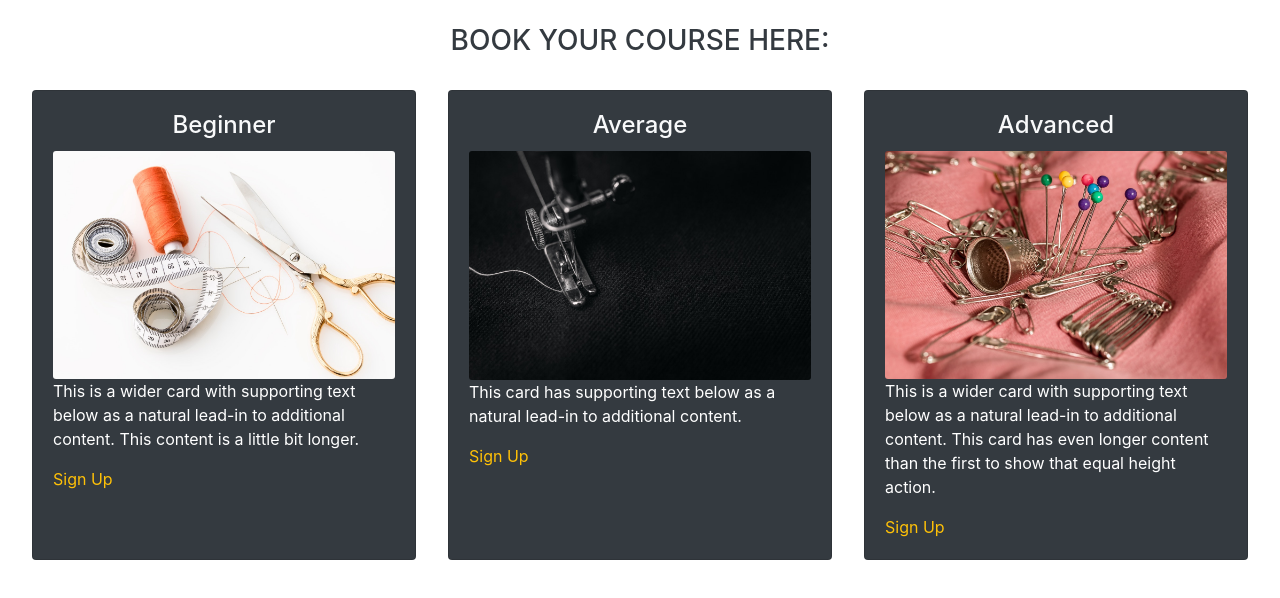
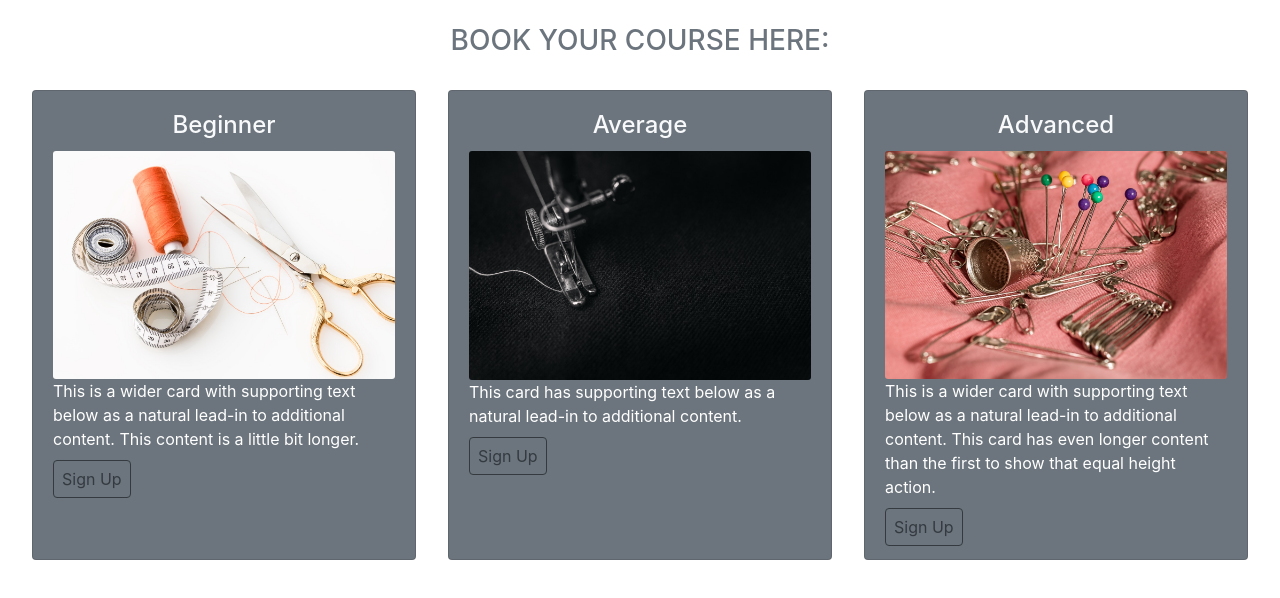
Before and after one commit to 2dearsue/react-shop-sue, a React (Create React App) app: page / in a window 1280 px wide. Shown: the top 598 px of the page. Built offline with nearby package versions, Linux system fonts and the light colour scheme.

Commit message:
change of colors

```diff
--- a/src/components/Welcome.js
+++ b/src/components/Welcome.js
@@ -9,30 +9,30 @@ export default class Welcome extends Component {
       <>
         <div className="Jumbotron">
 
-        <h3 className="display-5 text-center text-dark mt-4 text-uppercase">Book your course here:</h3>
+        <h3 className="display-5 text-center text-secondary mt-4 text-uppercase">Book your course here:</h3>
           <div className="card-deck m-3">
-            <div className="card text-white bg-dark m-3 d-inline-block">
+            <div className="card text-white bg-secondary m-3 d-inline-block">
               <div className="card-body">
                 <h4 className="card-title text-center text-light">Beginner</h4>
                 <img className="card-img" src={Näh1} alt="Card" />
                 <p className="card-text">This is a wider card with supporting text below as a natural lead-in to additional content. This content is a little bit longer.</p>
-                <a href="#!" class="card-link text-warning">Sign Up</a>
+                <a href="#!" class="card-link text-dark border border-dark p-2 rounded">Sign Up</a>
               </div>
             </div>
-            <div className="card text-white bg-dark m-3 d-inline-block">
+            <div className="card text-white bg-secondary m-3 d-inline-block">
               <div className="card-body">
                 <h4 className="card-title text-center text-light">Average</h4>
                 <img className="card-img" src={Näh2} alt="Card" />
                 <p className="card-text">This card has supporting text below as a natural lead-in to additional content.</p>
-                <a href="#!" class="card-link text-warning">Sign Up</a>
+                <a href="#!" class="card-link text-dark border border-dark p-2 rounded">Sign Up</a>
               </div>
             </div>
-            <div className="card text-white bg-dark m-3 d-inline-block">
+            <div className="card text-white bg-secondary m-3 d-inline-block">
               <div className="card-body">
                 <h4 className="card-title text-center text-light">Advanced</h4>
                 <img className="card-img" src={Näh3} alt="Card" />
                 <p className="card-text">This is a wider card with supporting text below as a natural lead-in to additional content. This card has even longer content than the first to show that equal height action.</p>
-                <a href="#!" class="card-link text-warning">Sign Up</a>
+                <a href="#!" class="card-link text-dark border border-dark p-2 rounded">Sign Up</a>
               </div>
             </div>
           </div>
--- a/src/index.js
+++ b/src/index.js
@@ -1,6 +1,6 @@
 import React from 'react';
 import ReactDOM from 'react-dom';
-import '../../node_modules/bootstrap/dist/css/bootstrap.min.css';
+import '../node_modules/bootstrap/dist/css/bootstrap.min.css';
 import App from './components/App';
 import { Provider } from 'react-redux';
 import * as serviceWorker from './serviceWorker';
```
